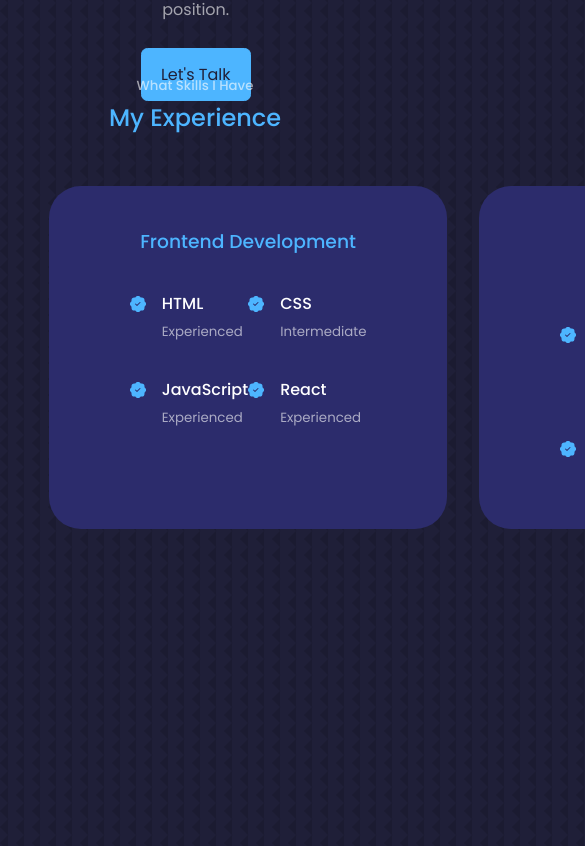
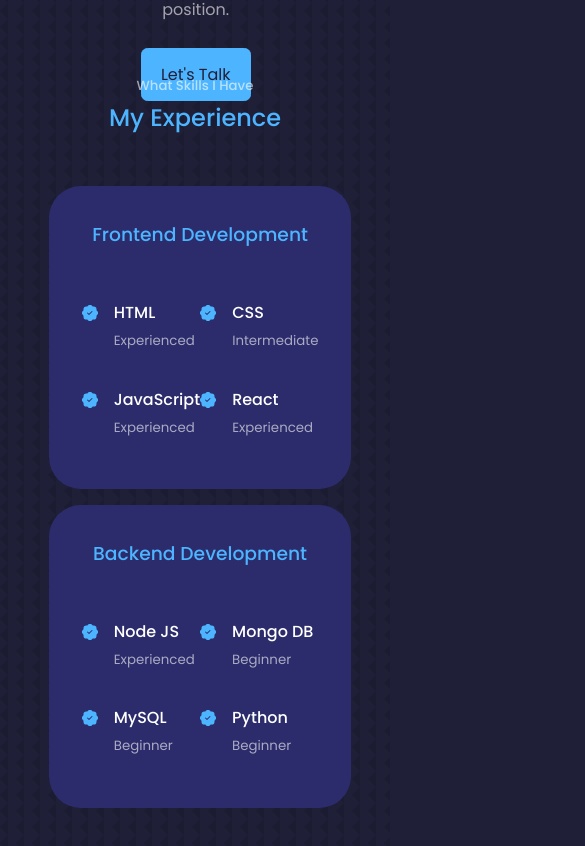
Before and after one commit to ValerieAlejandraa/My-portfolio, a React (Create React App) app: page / in a window 390 px wide. Shown: the part 1869-2715 px from the top of the page, 585 px wide, since content can reach past the window. Built offline with nearby package versions, Linux system fonts and the light colour scheme.

Commit message:
added media queries

```diff
--- a/src/components/experience/experience.css
+++ b/src/components/experience/experience.css
@@ -39,3 +39,32 @@
     margin-top: 6px;
     color: var(--color-primary);
   }
+
+/* ================ MEDIA QUERIES (MEDIUM DEVICES/tablet) ================= */
+@media screen and (max-width: 1024px) {
+    .experience__container{
+      grid-template-columns: 1fr ;
+    }
+
+    .experience__container > div {
+        width: 80%;
+        padding: 2rem;
+        margin: 0 auto;
+    }
+
+    .experience__content {
+        padding: 1rem;
+    }
+}
+    /* ================ MEDIA QUERIES (SMALL DEVICES) ================= */
+    @media screen and (max-width: 600px){
+
+.experience__container{
+    gap: 1rem;
+}
+
+.experience__container > div {
+    width: 100%;
+    padding: 2rem 1rem;
+}
+    }
```
